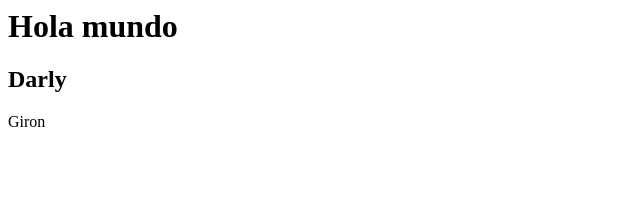
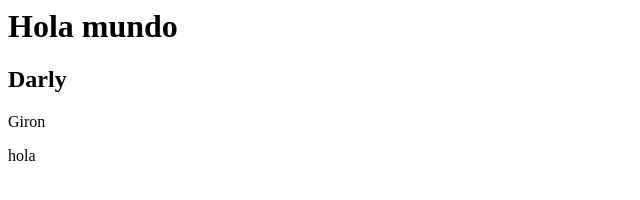
Before and after one commit to Darlykookjbjeno/test_vue, a plain HTML site: page index.html in a window 1280 px wide. Shown: the full height of the page, 0-640 px from the left. Drawn offline with Linux system fonts and the light colour scheme.

Commit message:
cambio xD

```diff
--- a/index.html
+++ b/index.html
@@ -1,3 +1,4 @@
 <h1>Hola mundo</h1>
 <h2>Darly </h2>
 <p>Giron</p>
+<a>hola</a>
```
